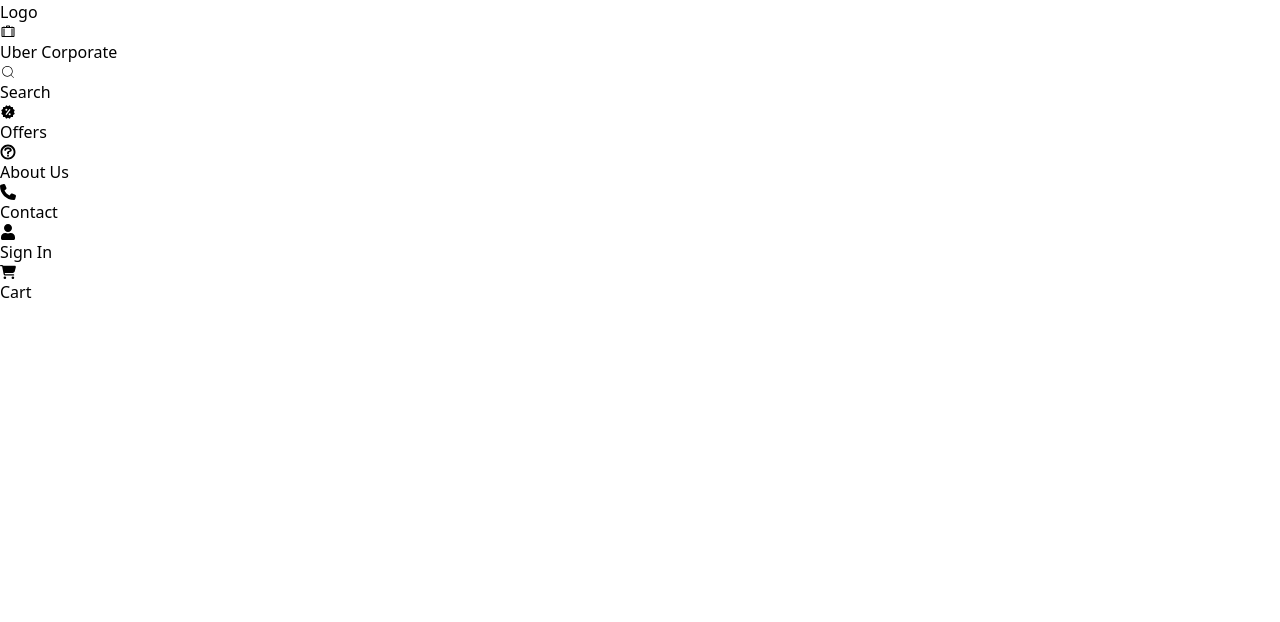
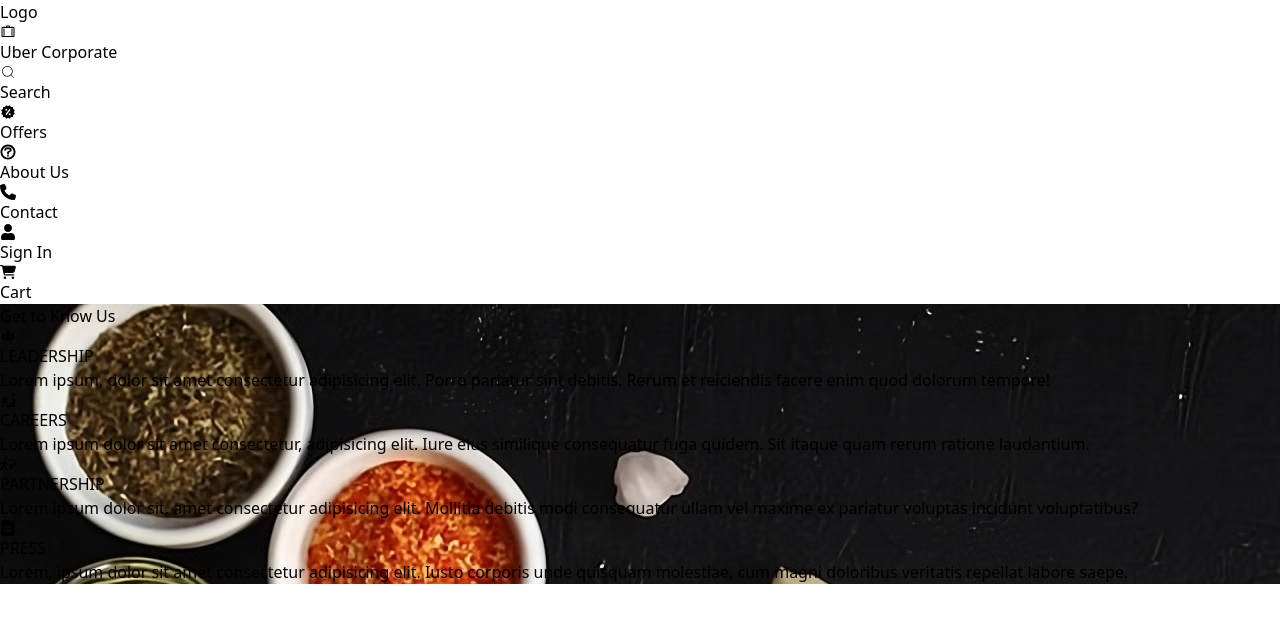
Before and after one commit to RajeshRao7700/UberEats, a React (Vite) app: page /Aboutus in a window 1280 px wide. Shown: the top 622 px of the page. Built offline with nearby package versions, Linux system fonts and the light colour scheme.

Commit message:
about page

```diff
--- a/src/pages/AboutUs.jsx
+++ b/src/pages/AboutUs.jsx
@@ -1,9 +1,46 @@
 import knowbg from "/knowbg.jpeg";
+import { IoIosPeople } from "react-icons/io";
+import { GiStairsGoal } from "react-icons/gi";
+import { FaPersonWalkingArrowLoopLeft } from "react-icons/fa6";
+import { SiLibreofficeimpress } from "react-icons/si";
 
 const AboutUs = () => {
     return (
         <div>
-            <div className="h-[calc(100vh-80px)] bg-cover bg-center" style={{ backgroundImage: `url(${knowbg})` }}></div>
+            <div className="flex justify-end h-[calc(100vh-80px)] bg-cover bg-center " style={{ backgroundImage: `url(${knowbg})` }}>
+                <div className="flex flex-col w-2/3 h-[calc(100vh-80px)] ">
+                <div className="flex justify-center items-center h-1/2 w-full">
+                <div className="w-84 ">
+                    <h1 className=" border- border-white text-5xl font-bold text-white">Get to Know Us</h1>
+                    </div>
+
+                </div>
+                <div className="flex text-white gap-8">
+                    <div className="flex flex-col items-center justify-center text-center gap-4">
+                        <IoIosPeople className="text-6xl"/>
+                        <h1 className="text-2xl font-semibold">LEADERSHIP</h1>
+                        <p>Lorem ipsum, dolor sit amet consectetur adipisicing elit. Porro pariatur sint debitis. Rerum et reiciendis facere enim quod dolorum tempore!</p>
+                    </div>
+
+                    <div className="flex flex-col items-center justify-center text-center gap-4">
+                        <GiStairsGoal className="text-6xl"/>
+                        <h1 className="text-2xl font-semibold "> CAREERS</h1>
+                    <p>Lorem ipsum dolor sit amet consectetur, adipisicing elit. Iure eius similique consequatur fuga quidem. Sit itaque quam rerum ratione laudantium.</p>
+                    </div>
+                    <div className="flex flex-col items-center justify-center text-center gap-4">
+                        <FaPersonWalkingArrowLoopLeft className="text-6xl"/>
+                        <h1 className="text-2xl font-semibold">PARTNERSHIP</h1>
+                    <p>Lorem ipsum dolor sit, amet consectetur adipisicing elit. Mollitia debitis modi consequatur ullam vel maxime ex pariatur voluptas incidunt voluptatibus?</p>
+                    </div>
+                    <div className="flex flex-col items-center justify-center text-center gap-4">
+                        <SiLibreofficeimpress className="text-6xl"/>
+                        <h1 className="text-2xl font-semibold">PRESS</h1>
+                    <p>Lorem, ipsum dolor sit amet consectetur adipisicing elit. Iusto corporis unde quisquam molestiae, cum magni doloribus veritatis repellat labore saepe.</p>
+                    </div>
+                </div>
+                </div>
+            </div>
+
             {/* <h1>About Us</h1> */}
         </div>
     )
```
